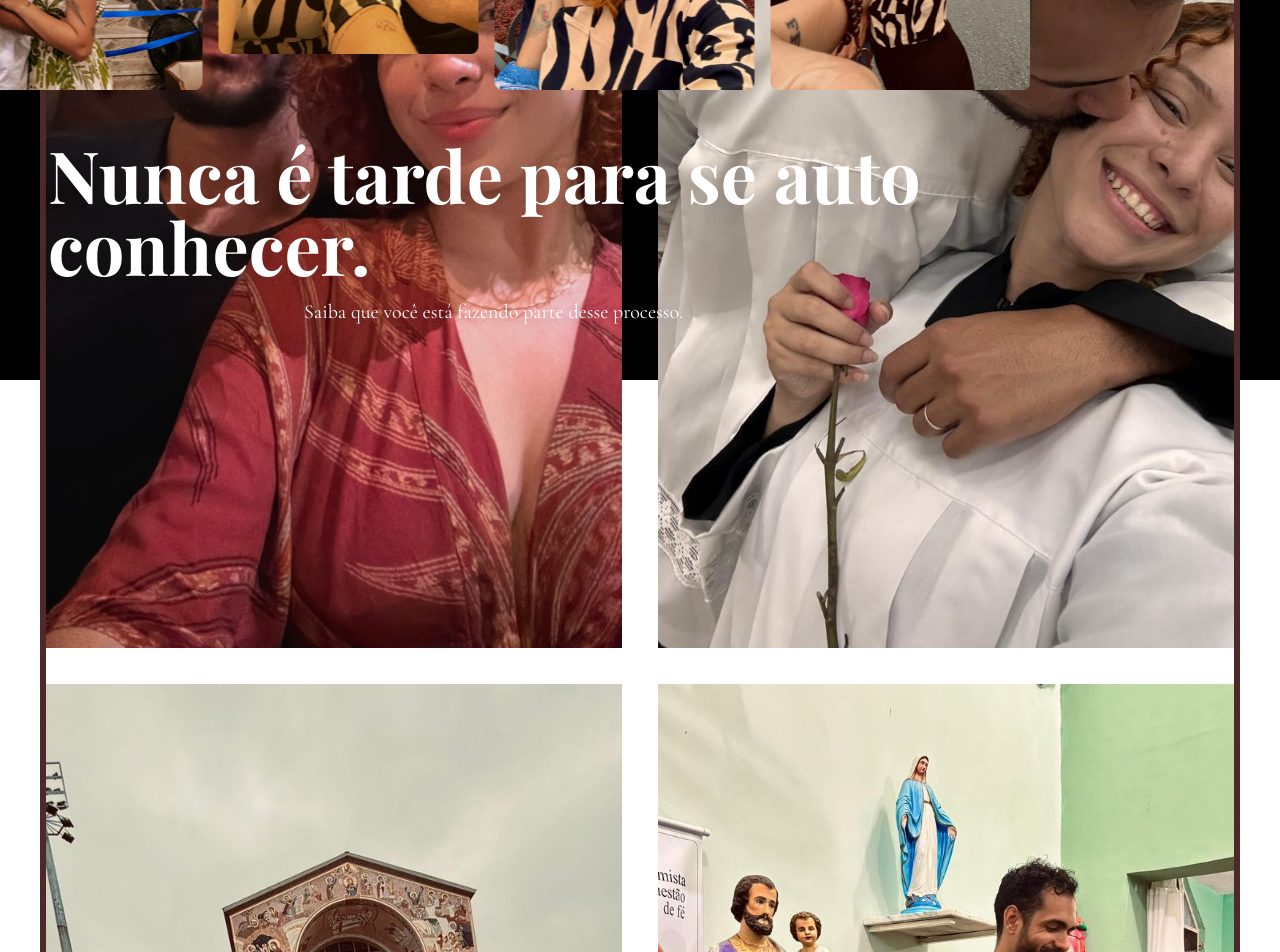
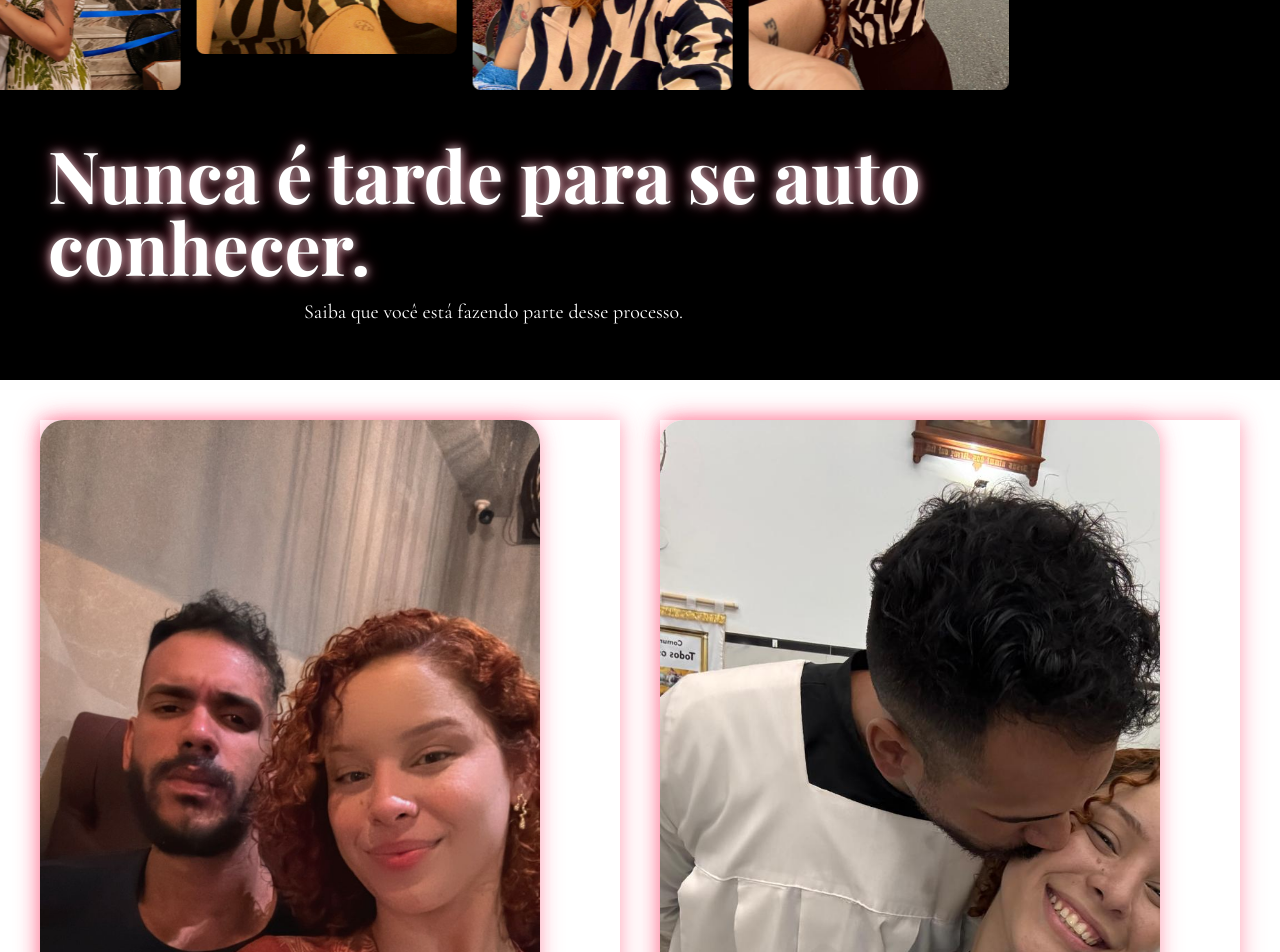
Before and after one commit to luckfer7/teamoeduarda, a Next.js app: page / in a window 1280 px wide. Shown: the part 1220-2172 px from the top of the page. Built offline with nearby package versions, Linux system fonts and the light colour scheme.

Commit message:
terceira seção finalizada

```diff
--- a/app/Primeira-secao/PrimeiraSecao.tsx
+++ b/app/Primeira-secao/PrimeiraSecao.tsx
@@ -4,7 +4,7 @@ export default function PrimeiraSecao() {
         style={{ backgroundImage: "url('/primeiraimagem.jpeg')" }} >
             <div className="absolute inset-0 bg-black/40"></div>
             <div className="relative z-10 mt-90" data-aos="fade-up" data-aos-duration="2000">
-                <h1 className="text-white font-display font-bold text-6xl md:text-6xl lg:text-7xl drop-shadow-xl flex items-center justify-center" ><span>❤️</span>Muito obrigado <span  >❤️</span></h1>
+                <h1 className="text-white glow-soft font-display font-bold text-6xl md:text-6xl lg:text-7xl drop-shadow-xl flex items-center justify-center" ><span>❤️</span>Muito obrigado <span  >❤️</span></h1>
                 <h3 className=" text-white font-cormorant text-center p-1 mt-4 text-4xl md:text-xl max-w-2xl mx-auto drop-shadow-lg " >Obrigado por escolher me amar mesmo com os meus defeitos!</h3>
             </div>
         </section>
--- a/app/Quarta-secao/QuartaSecao.tsx
+++ b/app/Quarta-secao/QuartaSecao.tsx
@@ -1,8 +1,8 @@
 export default function QuartaSecao() {
     return (
         <section className="h-screen gap-2 flex flex-col items-center pt-90" style={{ backgroundImage: "url('/ultimaimagem.jpeg')" }} >
-            <h1 className=" text-white font-display font-bold text-6xl " >AMO-TE!</h1>
-            <h2 className=" text-white font-cormorant text-center text-5xl  " >Feliz 4 meses, meu primeiro amor!</h2>
+            <h1 className=" text-white font-display font-bold text-6xl  glow-soft " >AMO-TE!</h1>
+            <h2 className=" text-white font-cormorant text-center text-5xl glow-soft " >Feliz 4 meses, meu primeiro amor!</h2>
         </section>
     )
 }
--- a/app/Segunda-secao/SegundaSecao.tsx
+++ b/app/Segunda-secao/SegundaSecao.tsx
@@ -12,8 +12,6 @@ import img9 from "@/public/nonaimagem.jpeg";
 import img10 from "@/public/decimaimagem.jpeg";
 import img11 from "@/public/decimaprimeiraimagem.jpeg";
 import img12 from "@/public/decimasegundaimagem.jpeg";
-//import img2 from "@/public/segunda.jpeg"; // se tiver outras, coloque
-// você pode repetir o mesmo img1 várias vezes se só tiver uma
 
 const imagens = [img1, img2, img3, img4, img5, img6, img7, img8, img9, img10, img11, img12]; // coloque quantas quiser / ou troque por img2, img3...
 
@@ -43,7 +41,7 @@ export default function SegundaSecao() {
       </div>
 
       <div className="relative z-10 qtext-center p-12" data-aos="fade-up" data-aos-duration="2000">
-                <h1 className="text-white font-display font-bold text-5xl md:text-6xl lg:text-7xl drop-shadow-xl flex items-center justify-center gap-3" >Nunca é tarde para se auto conhecer.</h1>
+                <h1 className="text-white glow-soft font-display font-bold text-5xl md:text-6xl lg:text-7xl drop-shadow-xl flex items-center justify-center gap-3" >Nunca é tarde para se auto conhecer.</h1>
                 <h3 className=" text-white font-cormorant mt-4 text-4xl md:text-xl max-w-2xl mx-auto drop-shadow-lg " >Saiba que você está fazendo parte desse processo.</h3>
             </div>
     </section>
--- a/app/Terceira-secao/TerceiraSecao.tsx
+++ b/app/Terceira-secao/TerceiraSecao.tsx
@@ -2,20 +2,47 @@ import Image from "next/image";
 import img from "@/public/primeiraimagem.jpeg";
 export default function TerceiraSecao() {
     return (
-        <section className="h-screen p-10 flex flex-col justify-center gap-20" >
-            <div className=" grid grid-cols-2 gap-9 border-6 border-[#4e2929] " >
-                {/* <Image src={img} alt="img" width={350}  className=" rounded-[100px] border-2 border-solid border-black" /> */}
-                <img src={"/favminha4.jpeg"} alt="img"  className="  " />
-                <img src={"/favdela2.jpeg"} alt="img"  className="  " />
-                <img src={"/favdela3.jpeg"} alt="img"  className="  " />
-                <img src={"/favdela1.jpeg"} alt="img"  className=" " />
-
+        <section className="min-h-screen p-10 flex flex-col justify-center gap-20" >
+            <div className=" grid grid-cols-2 gap-6 md:gap-10" >
+                <div className="img-glow float-slow " data-aos="zoom-in" data-aos-duration="1200" >
+                    <Image src="/favminha4.jpeg"
+                        alt="img"
+                        width={500}
+                        height={500}
+                        className="rounded-3xl img-glow " />
+                </div>
+                <div className="img-glow float-medium " data-aos="zoom-in" data-aos-duration="1500" >
+                    <Image
+                        src="/favdela2.jpeg"
+                        alt="img"
+                        width={500}
+                        height={500}
+                        className="rounded-3xl img-glow" />
+                </div  >
+                <div className="img-glow float-fast" data-aos="zoom-in" data-aos-duration="1800" >
+                    <Image
+                        src="/favdela3.jpeg"
+                        alt="img"
+                        width={500}
+                        height={500}
+                        className="rounded-3xl img-glow"
+                    />
+                </div>
+                <div className="img-glow" data-aos="zoom-in" data-aos-duration="2200" >
+                    <Image
+                        src="/favdela1.jpeg"
+                        alt="img"
+                        width={500}
+                        height={500}
+                        className="rounded-3xl img-glow"
+                    />
+                </div>
             </div>
 
-            <div className="flex flex-col justify-center " >
-                <span className="text-4xl font-cormorant  " data-aos="fade-left" data-aos-duration="4000" >Eu busco ser</span>
-                <span className="text-5xl font-cormorant " data-aos="fade-left" data-aos-duration="1000" >a melhor versão de mim.</span>
-                <span className="text-6xl font-display " data-aos="fade-left" data-aos-duration="2000" >PRA VOCÊ!</span>
+            <div className="flex flex-col justify-center text-center " >
+                <span className="text-4xl font-cormorant  " data-aos="fade-left" data-aos-duration="2500" >Eu busco ser</span>
+                <span className="text-5xl font-cormorant " data-aos="fade-left" data-aos-duration="1500" >a melhor versão de mim.</span>
+                <span className="text-6xl font-display glow-soft " data-aos="fade-left" data-aos-duration="2000" >PRA VOCÊ!</span>
             </div>
         </section>
     )
--- a/app/globals.css
+++ b/app/globals.css
@@ -27,18 +27,21 @@ body {
   font-family: Arial, Helvetica, sans-serif;
 }
 
-/* @keyframes slide {
-  0% { transform: translateX(0); }
-  100% { transform: translateX(-50%); }
-}
-
-.animate-slide {
-  animation: slide 20s linear infinite;
-} */
-
 @keyframes slide {
   0% { transform: translateX(0); }
   100% { transform: translateX(-50%); } /* move metade: por isso duplicamos o conteúdo */
+}
+
+.float-slow {
+  animation: float 6s ease-in-out infinite;
+}
+
+.float-medium {
+  animation: float 4.5s ease-in-out infinite;
+}
+
+.float-fast {
+  animation: float 3.5s ease-in-out infinite;
 }
 
 /* Aplique a animação na track (o elemento que contém as imagens duplicadas) */
@@ -49,3 +52,20 @@ body {
   animation: slide 20s;
   will-change: transform;
 }
+
+.glow-soft {
+  text-shadow: 0 0 8px rgba(255, 255, 255, 0.7),
+               0 0 14px rgba(255, 120, 150, 0.5),
+               0 0 20px rgba(255, 80, 120, 0.3);
+}
+
+.img-glow {
+  box-shadow: 0 0 15px rgba(255, 120, 150, 0.4),
+              0 0 25px rgba(255, 80, 120, 0.3);
+}
+
+.img-glow:hover {
+  transform: scale(1.05);
+  box-shadow: 0 0 25px rgba(255, 120, 150, 0.7),
+              0 0 35px rgba(255, 80, 120, 0.6);
+}
```
